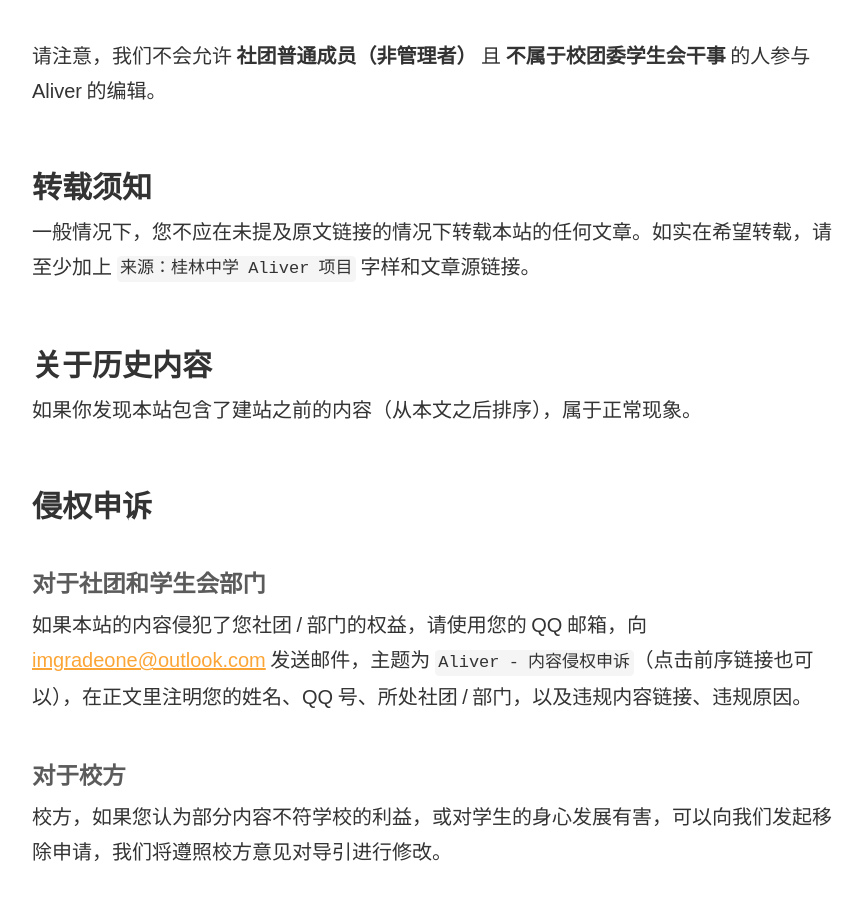
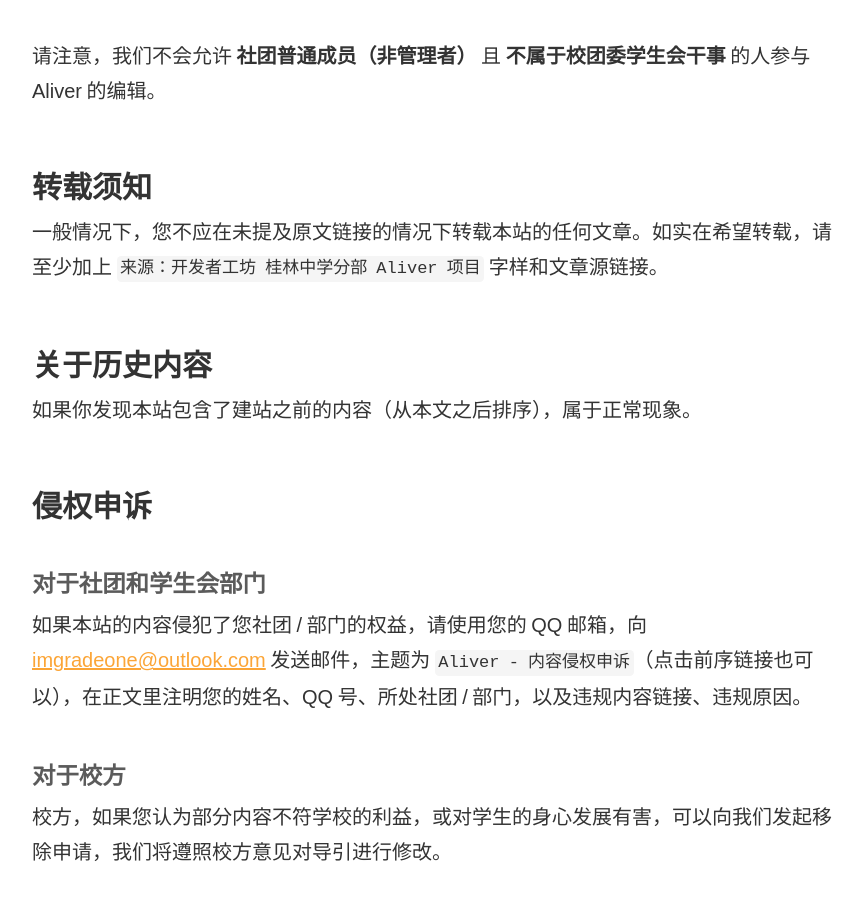
Before and after one commit to devswork-glzx/aliver, a Jekyll site: the page built from _posts/2021-11-14-helloworld.md, in a window 1280 px wide and 900 px high, scrolled down 1352 px. Shown: the whole window, without its empty margins (208-1071 px from the left). Built offline with Jekyll 4.4.1, drawn with Linux system fonts in a browser that asks for light colours; our own code applies the rules of GitHub Pages for plain Markdown files.

Commit message:
content upd

```diff
--- a/_posts/2021-11-14-helloworld.md
+++ b/_posts/2021-11-14-helloworld.md
@@ -29,7 +29,7 @@
 
 ## 转载须知
 
-一般情况下，您不应在未提及原文链接的情况下转载本站的任何文章。如实在希望转载，请至少加上 `来源：桂林中学 Aliver 项目` 字样和文章源链接。
+一般情况下，您不应在未提及原文链接的情况下转载本站的任何文章。如实在希望转载，请至少加上 `来源：开发者工坊 桂林中学分部 Aliver 项目` 字样和文章源链接。
 
 ## 关于历史内容
 如果你发现本站包含了建站之前的内容（从本文之后排序），属于正常现象。
```
Also changed, not shown: _posts/1992-02-01-test.md (+2 -0 lines), README.md.
